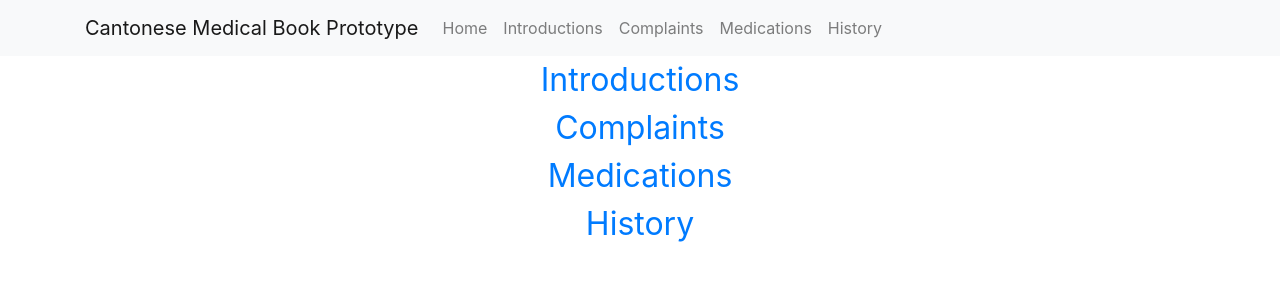
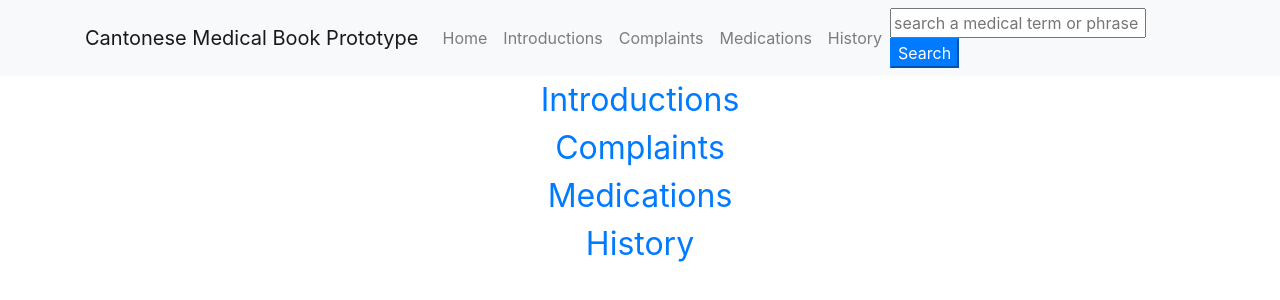
Before and after one commit to badinkajink/cantonese-medical-handbook, a plain HTML site: page index.html in a window 1280 px wide. Drawn offline with nearby package versions, Linux system fonts and the light colour scheme.

Commit message:
add cosmetic search

```diff
--- a/index.html
+++ b/index.html
@@ -1,8 +1,11 @@
 <html>
     <!-- <script src="https://ajax.googleapis.com/ajax/libs/jquery/2.1.1/jquery.min.js"></script> -->
     <link rel="stylesheet" href="https://cdn.jsdelivr.net/npm/bootstrap@4.3.1/dist/css/bootstrap.min.css" integrity="sha384-ggOyR0iXCbMQv3Xipma34MD+dH/1fQ784/j6cY/iJTQUOhcWr7x9JvoRxT2MZw1T" crossorigin="anonymous">
+    <script src="https://ajax.googleapis.com/ajax/libs/jquery/3.6.4/jquery.min.js"></script>
     <script src="https://code.jquery.com/ui/1.12.0/jquery-ui.min.js"></script>
     <script src="https://cdn.jsdelivr.net/npm/bootstrap@5.1.3/dist/js/bootstrap.bundle.min.js" integrity="sha384-ka7Sk0Gln4gmtz2MlQnikT1wXgYsOg+OMhuP+IlRH9sENBO0LRn5q+8nbTov4+1p" crossorigin="anonymous"></script>
+    <script src="https://cdnjs.cloudflare.com/ajax/libs/mark.js/8.11.1/mark.min.js" integrity="sha512-5CYOlHXGh6QpOFA/TeTylKLWfB3ftPsde7AnmhuitiTX4K5SqCLBeKro6sPS8ilsz1Q4NRx3v8Ko2IBiszzdww==" crossorigin="anonymous" referrerpolicy="no-referrer"></script>
+    <script type="text/javascript" src="search.js"></script>
 
     <style>
         img {
@@ -47,6 +50,12 @@
             </div>
           </div>
 
+          <div>
+            <!-- <form id="target" action="/search_results"> -->
+              <input type="text" class="box" id="sb" placeholder="search a medical term or phrase">
+              <input type="submit" class="btn-primary" onclick="search()" value="Search">
+            <!-- </form> -->
+            </div>
 
         </div>
     </nav>
--- /dev/null
+++ b/search.js
@@ -0,0 +1,61 @@
+function search(name="") {
+    if (name.length > 0){
+        console.log(name)
+    }
+    let search = document.getElementById("sb")
+
+    let s_len = search.value.length
+    let s_blank = $.trim($('#sb').val()) == ''
+
+    if (s_len == 0 || s_blank) {
+        // $('#sb').empty()
+        search.value = ""
+        search.focus()
+        console.log("empty search string, doing nothing")
+    }
+    else {
+        console.log(search.value)
+        data_to_save = search.value
+
+        $.ajax({
+            type: "POST",
+            url: "/search",
+            dataType : "json",
+            contentType: "application/json; charset=utf-8",
+            data : JSON.stringify(data_to_save),
+            success: function(result){
+                search_results = result["search_results"]
+                // search_term = result["search_term"]
+                // window.location.href= '/'
+                window.location.href= '/search_results'
+                // console.log(search_results)
+                // display_districts(search_results)
+            },
+            error: function(request, status, error){
+                console.log("Error");
+                console.log(request)
+                console.log(status)
+                console.log(error)
+            }
+        });
+    }
+}
+
+
+$(document).ready(function(){
+    $("#sb").autocomplete({
+        source: ["test"]
+    })
+
+    // $("#target").submit(function(e) {
+    //     // console.log("navbar search")
+    //     // e.preventDefault()
+    //     search()
+    // })
+
+    $("#sb").on('keyup', function (e) {
+        if (e.key === 'Enter' || e.keyCode === 13) {
+            search()
+        }
+    });
+})
```
